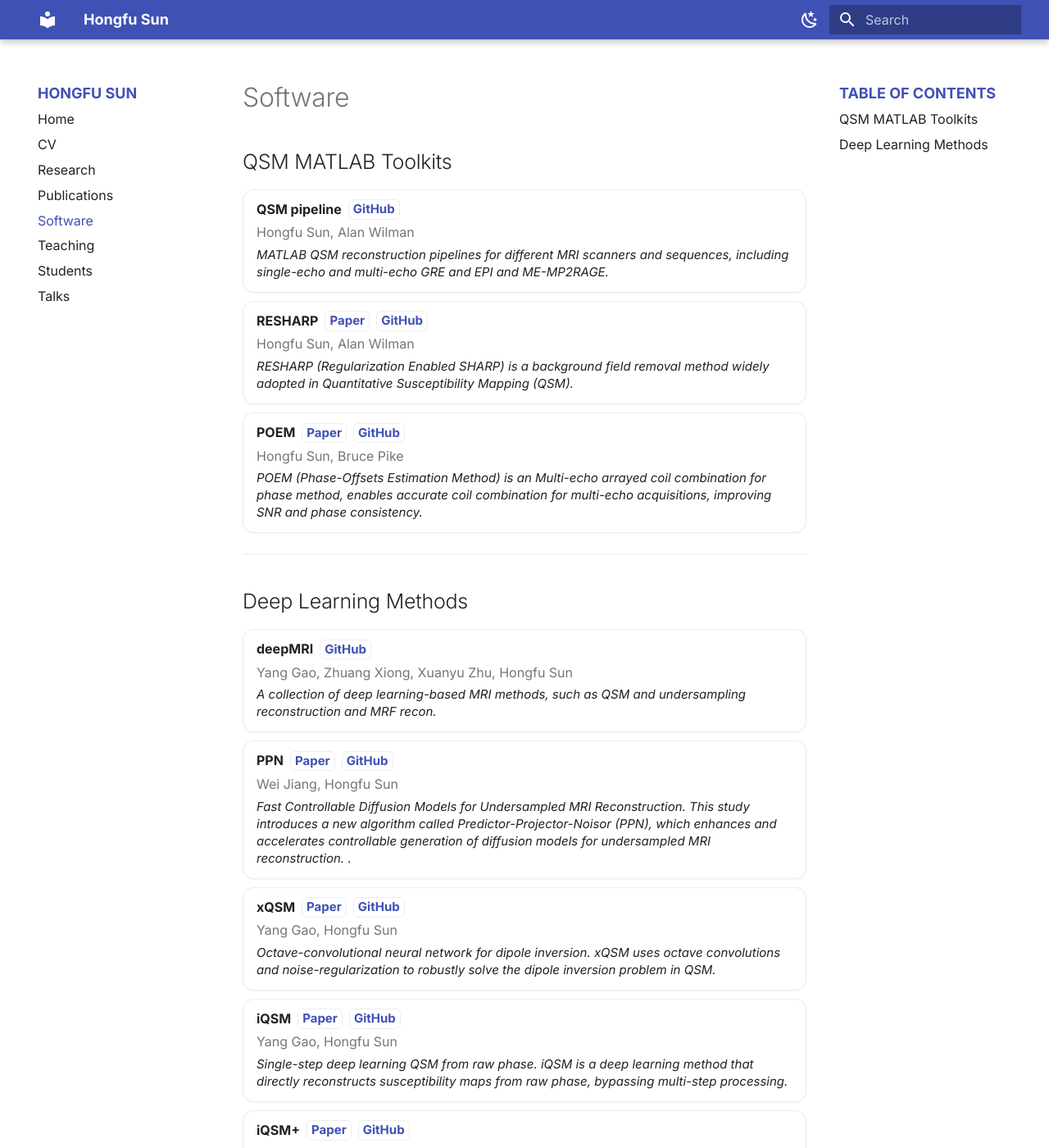
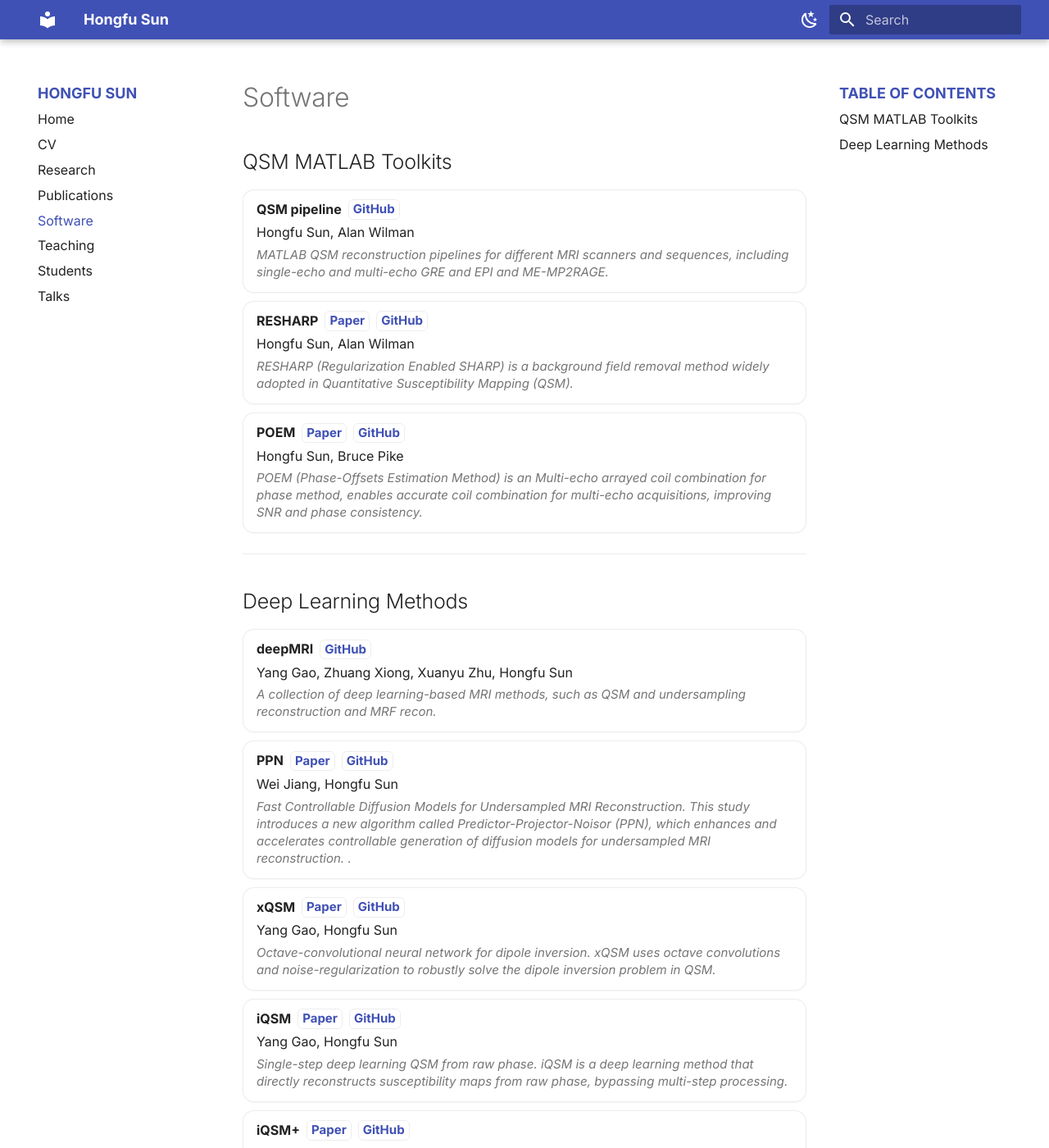
Before and after one commit to sunhongfu/sunhongfu.github.io, an MkDocs documentation site: the page built from docs/software.md, in a window 1280 px wide and 1400 px high. Shown: the whole window at 82% size. Built offline with MkDocs 1.6.1 and Material for MkDocs 9.7.7, drawn with Linux system fonts in a browser that asks for light colours.

Commit message:
change software color

```diff
--- a/docs/assets/extra.css
+++ b/docs/assets/extra.css
@@ -317,13 +317,13 @@
 
 /* subtitle line under the header */
 .software-authors {
-  color: var(--md-default-fg-color--light);
+  color: var(--md-default-fg-color);
   font-size: 0.8rem;
   margin: 0 0 0.15rem 0;
 }
 
 .software-venue {
-  color: var(--md-default-fg-color);
+  color: var(--md-default-fg-color--light);
   margin: 0 0 .15rem 0;
   line-height: 1.4;
   font-size: 0.75rem;
```
